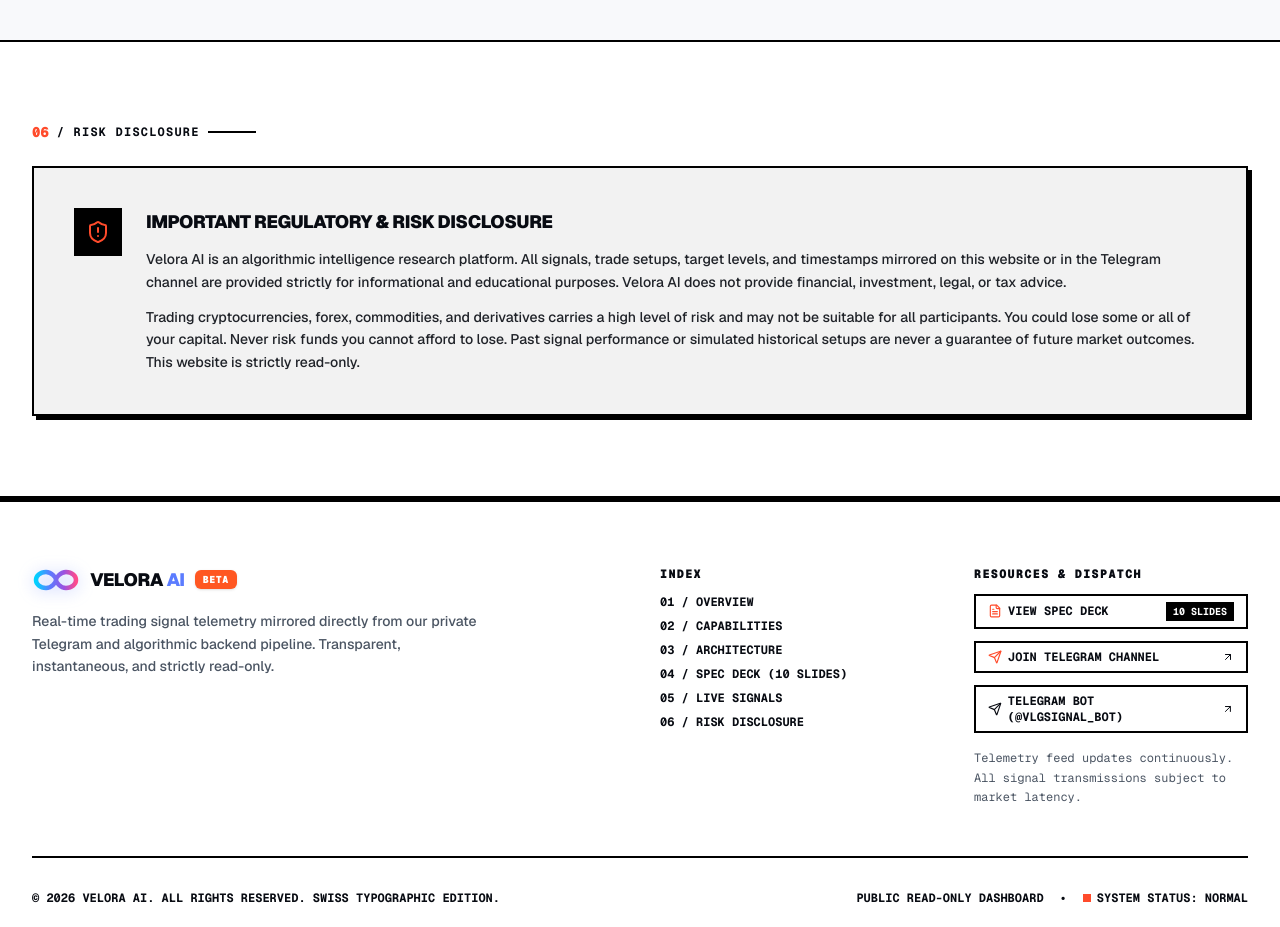
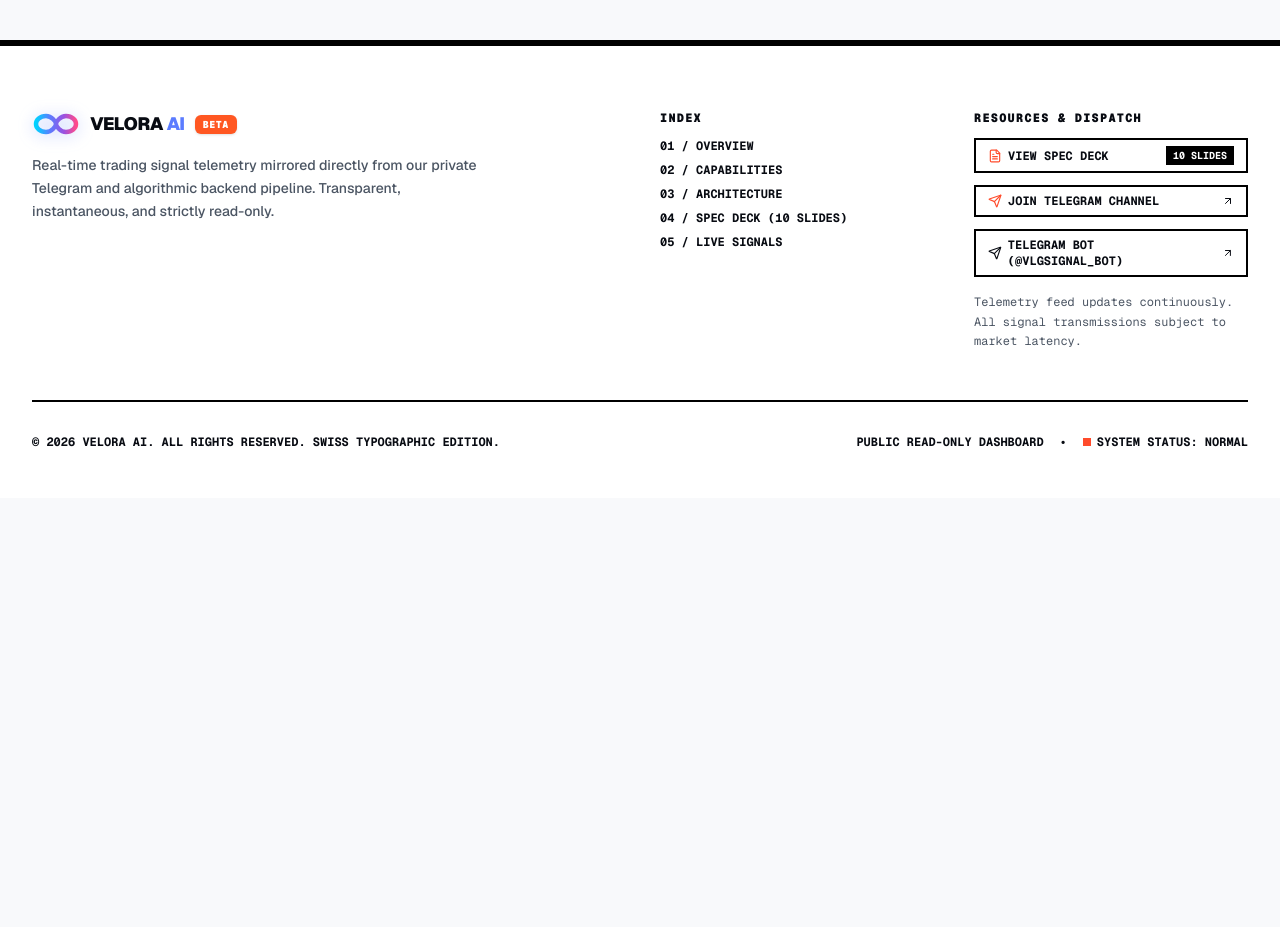
Before and after one commit to Neet2516/Velora-AI-agent, a Next.js app: page / in a window 1280 px wide. Shown: the part 4700-5627 px from the top of the page. After the commit the page ends 5198 px from the top, so only its background shows below. Built offline with nearby package versions, Linux system fonts and the light colour scheme; no server answers.

Commit message:
feat: remove 06 Risk Disclosure section from website

```diff
--- a/app/page.tsx
+++ b/app/page.tsx
@@ -4,7 +4,6 @@
 import { HowItWorks } from "@/components/sections/HowItWorks";
 import { PipelineDeck } from "@/components/sections/PipelineDeck";
 import { LiveSignals } from "@/components/sections/LiveSignals";
-import { RiskDisclaimer } from "@/components/sections/RiskDisclaimer";
 import { Footer } from "@/components/layout/Footer";
 
 export default function Home() {
@@ -32,12 +31,9 @@
 
         {/* 5. Live Signals */}
         <LiveSignals />
-
-        {/* 6. Risk Disclaimer */}
-        <RiskDisclaimer />
       </main>
 
-      {/* 7. Footer */}
+      {/* 6. Footer */}
       <Footer />
     </div>
   );
--- a/components/layout/Footer.tsx
+++ b/components/layout/Footer.tsx
@@ -49,11 +49,6 @@
               <li>
                 <a href="#live-signals" className="hover:text-[#FF4B2B] transition-colors duration-150">
                   05 / LIVE SIGNALS
-                </a>
-              </li>
-              <li>
-                <a href="#disclaimer" className="hover:text-[#FF4B2B] transition-colors duration-150">
-                  06 / RISK DISCLOSURE
                 </a>
               </li>
             </ul>
```
